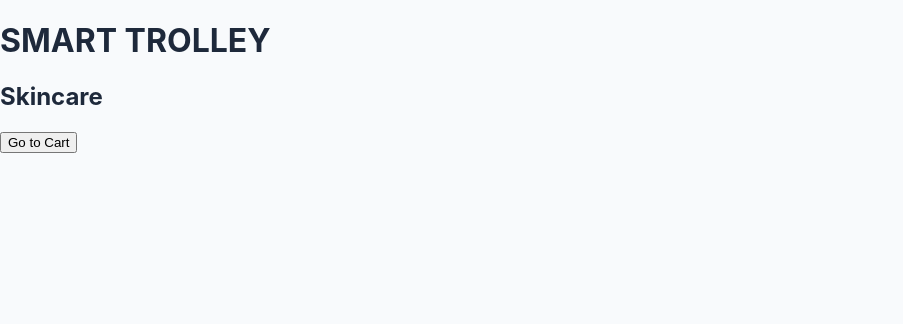
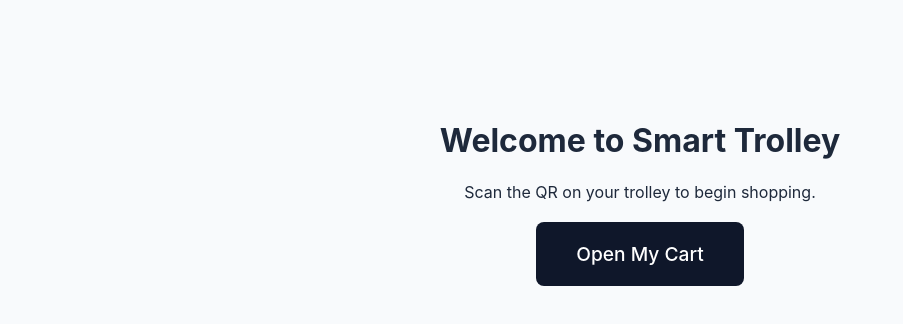
Before and after one commit to sardesaijasmeeta/smart-trolley-app, a plain HTML site: page index.html in a window 1280 px wide. Shown: the whole page, without its empty margins (0-903 px from the left). Drawn offline with Linux system fonts and the light colour scheme; no server answers.

Commit message:
Fixed routing and homepage

```diff
--- a/index.html
+++ b/index.html
@@ -1,23 +1,18 @@
 <!DOCTYPE html>
-<html>
+<html lang="en">
 <head>
-    <title>Smart Trolley - Catalog</title>
+    <meta charset="UTF-8">
+    <meta name="viewport" content="width=device-width, initial-scale=1.0">
+    <title>Smart Trolley - Home</title>
     <link rel="stylesheet" href="style.css">
 </head>
 <body>
-
-    <h1>SMART TROLLEY</h1>
-
-    <div class="catalog">
-        <div class="category-card" onclick="goToCategory()">
-            <h2>Skincare</h2>
+    <div class="app-container" style="text-align: center; padding-top: 100px;">
+        <h1>Welcome to Smart Trolley</h1>
+        <p>Scan the QR on your trolley to begin shopping.</p>
+        <div style="margin-top: 40px;">
+            <a href="cart.html" class="nav-btn" style="padding: 20px 40px; font-size: 1.2rem;">Open My Cart</a>
         </div>
     </div>
-
-    <div class="cart-button">
-        <button onclick="goToCart()">Go to Cart</button>
-    </div>
-
-    <script src="script.js"></script>
 </body>
 </html>
```
Also changed, not shown: vercel.json (added).
